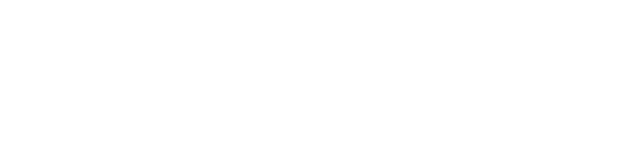
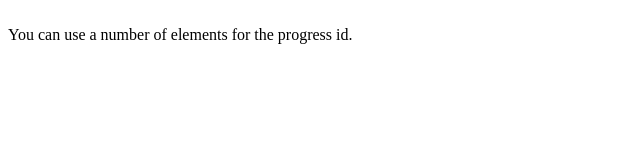
Before and after one commit to viewmaster111/SpeedTest-1, a plain HTML site: page demov1.html in a window 1280 px wide. Shown: the whole page, without its empty margins (0-640 px from the left). Drawn offline with Linux system fonts and the light colour scheme.

Commit message:
Update demov1.html

```diff
--- a/demov1.html
+++ b/demov1.html
@@ -4,7 +4,5 @@
 </head>
 <h1 id="progress"></h1>
 <br>
-<p id="progress"></p>
-<br>
-<div id="progress"></div>
+You can use a number of elements for the progress id.
 </html>
```
